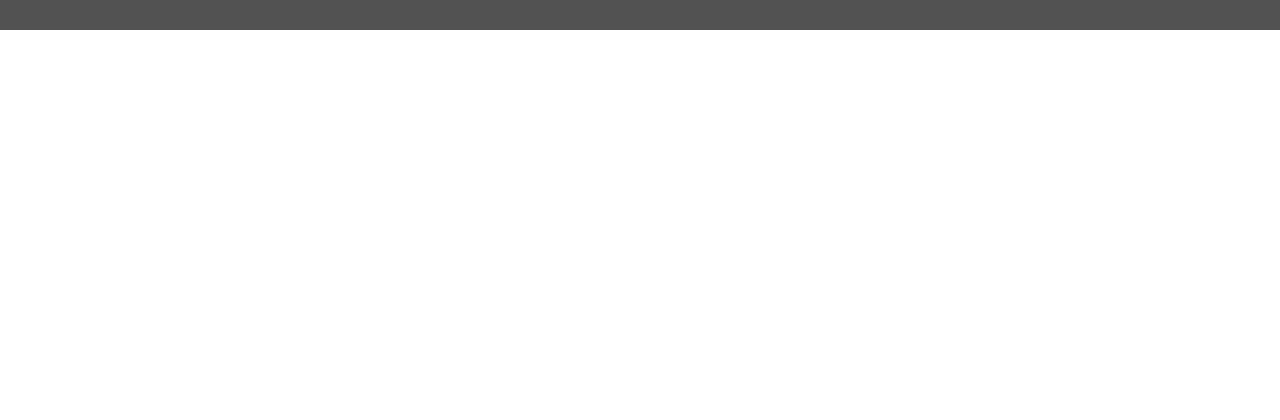
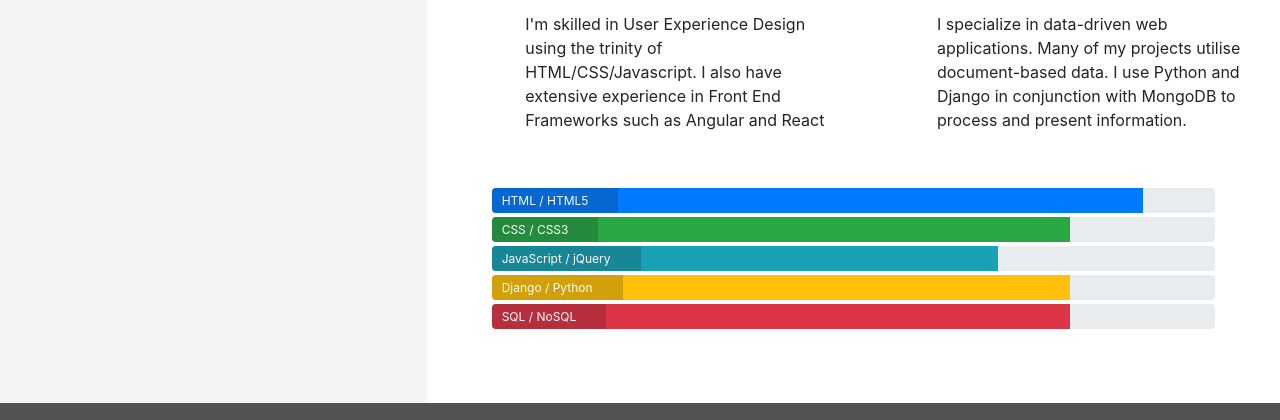
Before and after one commit to RoBizMan/Rob_Tiffert_CV, a plain HTML site: page resume.html in a window 1280 px wide. Shown: the part 499-919 px from the top of the page. Before the commit the page ends 800 px from the top, so only its background shows below. Drawn offline with nearby package versions, Linux system fonts and the light colour scheme.

Commit message:
Style resume.html and add skills progress bar

```diff
--- a/assets/css/style.css
+++ b/assets/css/style.css
@@ -260,3 +260,25 @@ footer {
     width: 60%;
 
 }
+
+/* ---------- Skills ---------- */
+
+.progress {
+    position: relative;
+    height: 25px;
+    margin-bottom: 4px;
+}
+
+.progress-type {
+    position: absolute;
+    left: 0px;
+    font-weight: 400;
+    padding: 3px 30px 2px 10px;
+    color: #fafafa;
+    background-color: rgba(25, 25, 25, 0.2);
+    line-height: 1.7;
+}
+
+.progress-section {
+    margin: 40px 20px;
+}
--- a/resume.html
+++ b/resume.html
@@ -4,6 +4,7 @@
 <head>
     <meta charset="UTF-8">
     <meta name="viewport" content="width=device-width, initial-scale=1.0">
+    <meta http-equiv="X-UA-Compatible" content="ie=edge">
     <link rel="stylesheet" href="https://cdn.jsdelivr.net/npm/bootstrap@4.6.2/dist/css/bootstrap.min.css"
         integrity="sha384-xOolHFLEh07PJGoPkLv1IbcEPTNtaed2xpHsD9ESMhqIYd0nLMwNLD69Npy4HI+N" crossorigin="anonymous">
     <script src="https://kit.fontawesome.com/be0d508cf4.js" crossorigin="anonymous"></script>
@@ -50,11 +51,95 @@
                 </div>
             </div>
         </div>
-
     </header>
 
-    <section>
-
+    <section class="container-fluid">
+        <div class="row">
+            <div class="col-md-4 bg-color-personal-info section-column">
+                <div class="row">
+                    <div class="col-12">
+                        <h3 class="section-heading uppercase">Work History</h3>
+                    </div>
+                </div>
+            </div>
+            <div class="col-md-8 bg-color-three-reasons section-column">
+                <div class="row">
+                    <div class="col">
+                        <h3 class="section-heading uppercase">My Skills</h3>
+                    </div>
+                </div>
+                <div class="row">
+                    <div class="col-10 offset-1 offset-sm-0 col-sm-4 col-md-6">
+                        <div class="row">
+                            <div class="col-2">
+                                <i class="three-reasons-icon fa fa-tv" aria-hidden="true"></i>
+                            </div>
+                            <div class="col-10">
+                                <h4 class="three-reasons-heading uppercase">Front End</h4>
+                                <p>
+                                    I'm skilled in User Experience Design using the trinity of HTML/CSS/Javascript. I
+                                    also have extensive experience in Front End Frameworks such as Angular and React
+                                </p>
+                            </div>
+                        </div>
+                    </div>
+                    <div class="col-10 offset-1 offset-sm-0 col-sm-4 col-md-6">
+                        <div class="row">
+                            <div class="col-2">
+                                <i class="three-reasons-icon fa fa-gears" aria-hidden="true"></i>
+                            </div>
+                            <div class="col-10">
+                                <h4 class="three-reasons-heading uppercase">Back End</h4>
+                                <p>
+                                    I specialize in data-driven web applications. Many of my projects utilise
+                                    document-based data. I use Python and Django in conjunction with MongoDB to process
+                                    and present information.
+                                </p>
+                            </div>
+                        </div>
+                    </div>
+                </div>
+                <div class="row progress-section">
+                    <div class="col">
+                        <div class="progress">
+                            <div class="progress-bar" role="progressbar" aria-valuenow="90" aria-valuemin="0"
+                                aria-valuemax="100" style="width:90%;">
+                                <span class="sr-only">90% complete</span>
+                            </div>
+                            <span class="progress-type">HTML / HTML5</span>
+                        </div>
+                        <div class="progress">
+                            <div class="progress-bar bg-success" role="progressbar" aria-valuenow="80" aria-valuemin="0"
+                                aria-valuemax="100" style="width:80%;">
+                                <span class="sr-only">80% complete</span>
+                            </div>
+                            <span class="progress-type">CSS / CSS3</span>
+                        </div>
+                        <div class="progress">
+                            <div class="progress-bar bg-info" role="progressbar" aria-valuenow="70" aria-valuemin="0"
+                                aria-valuemax="100" style="width:70%;">
+                                <span class="sr-only">70% complete</span>
+                            </div>
+                            <span class="progress-type">JavaScript / jQuery</span>
+                        </div>
+                        <div class="progress">
+                            <div class="progress-bar bg-warning" role="progressbar" aria-valuenow="80" aria-valuemin="0"
+                                aria-valuemax="100" style="width:80%;">
+                                <span class="sr-only">80% complete</span>
+                            </div>
+                            <span class="progress-type">Django / Python</span>
+                        </div>
+                        <div class="progress">
+                            <div class="progress-bar bg-danger" role="progressbar" aria-valuenow="80" aria-valuemin="0"
+                                aria-valuemax="100" style="width:80%;">
+                                <span class="sr-only">80% complete</span>
+                            </div>
+                            <span class="progress-type">SQL / NoSQL</span>
+                        </div>
+                    </div>
+                </div>
+            </div>
+        </div>
     </section>
 
     <footer class="container-fluid">
@@ -94,7 +179,6 @@
                 </ul>
             </div>
         </div>
-
     </footer>
 
 </body>
```
Also changed, not shown: contact.html (+1 -0 lines), index.html (+1 -0 lines).
